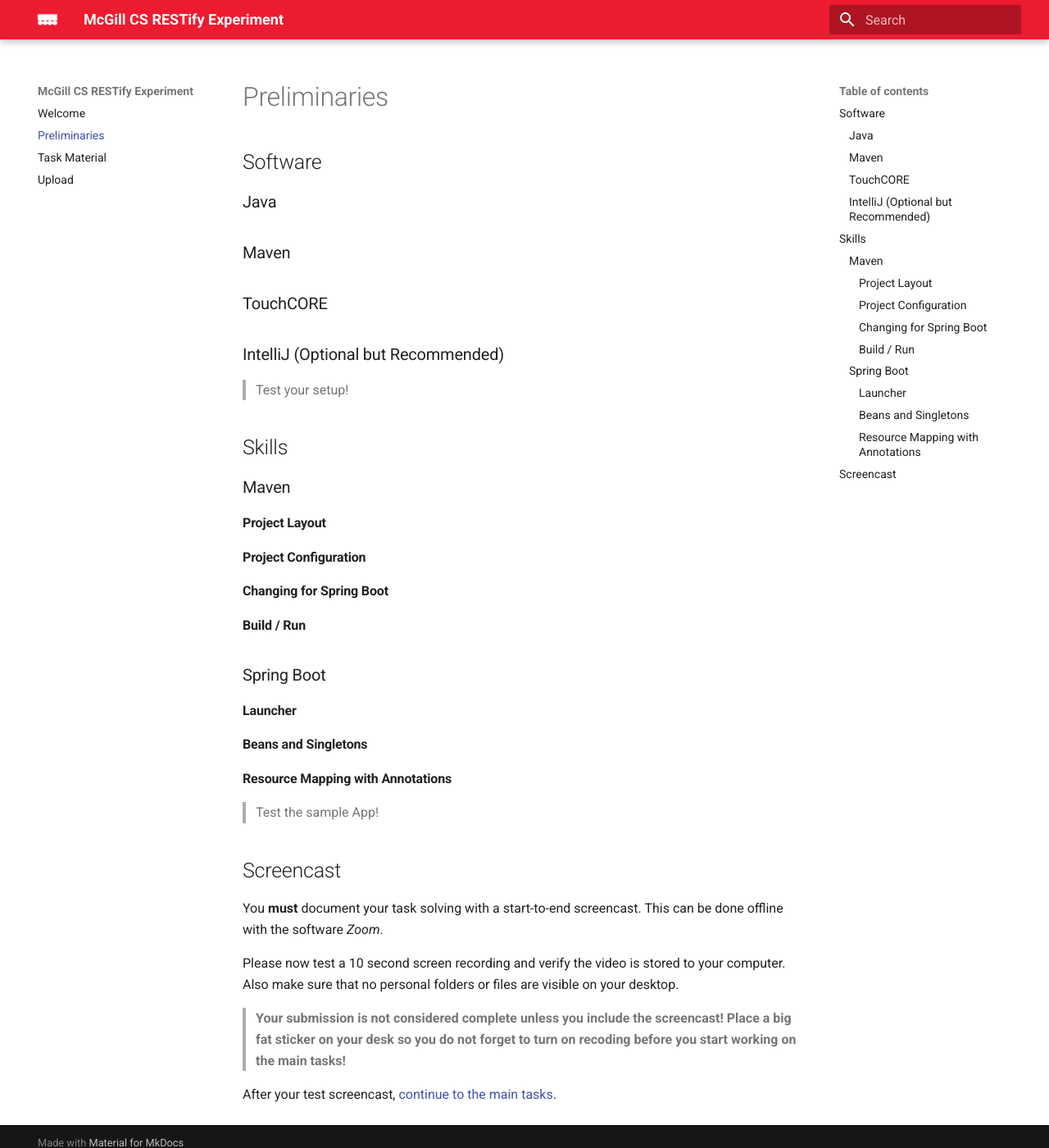
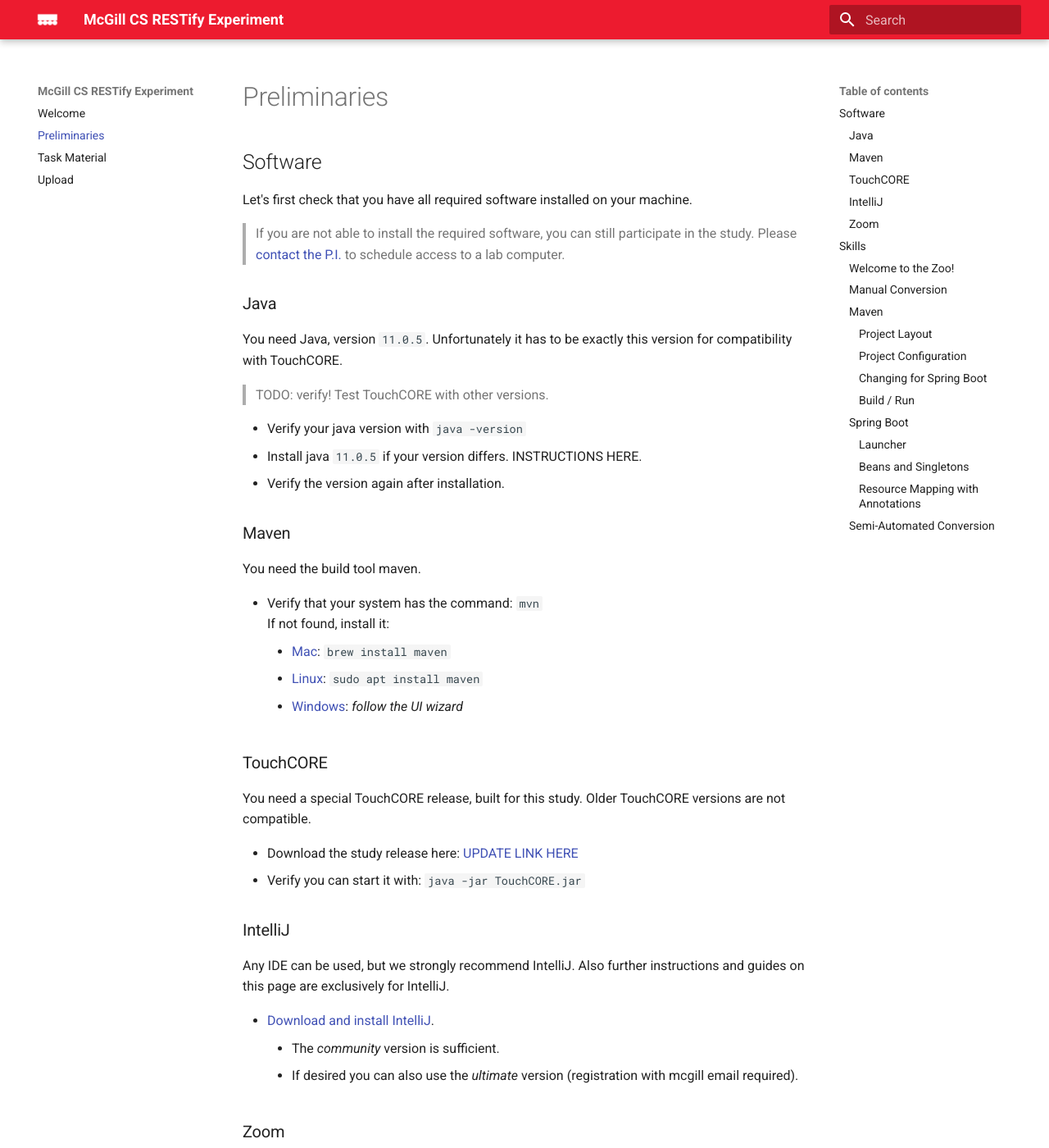
Before and after one commit to m5c/RestifyParticipantInstructions, an MkDocs documentation site: the page built from docs/preliminaries.md, in a window 1280 px wide and 1400 px high. Shown: the whole window at 82% size. Built offline with MkDocs 1.6.1 and Material for MkDocs 9.7.7, drawn with Linux system fonts in a browser that asks for light colours; some of the changed text lies outside the part shown.

Commit message:
Added instructions for software installation

````diff
--- a/docs/preliminaries.md
+++ b/docs/preliminaries.md
@@ -2,17 +2,104 @@
 
 ## Software
 
+Let's first check that you have all required software installed on your machine.
+
+ > If you are not able to install the required software, you can still participate in the study. Please [contact the P.I.](mailto:maximilian.schiedermeier@mcgill.ca) to schedule access to a lab computer.
+
 ### Java
+
+You need Java, version ```11.0.5```. Unfortunately it has to be exactly this version for compatibility with TouchCORE.
+
+ > TODO: verify! Test TouchCORE with other versions.
+
+ * Verify your java version with ```java -version```
+ * Install java ```11.0.5``` if your version differs. INSTRUCTIONS HERE.
+   * Verify the version again after installation.
 
 ### Maven
 
+You need the build tool maven.
+
+ * Verify that your system has the command: ```mvn```
+ If not found, install it:
+     * [Mac](https://brew.sh/): ```brew install maven```
+     * [Linux](https://linux.die.net/man/8/apt-get): ```sudo apt install maven```
+     * [Windows](https://maven.apache.org/download.cgi): *follow the UI wizard*
+
 ### TouchCORE
 
-### IntelliJ (Optional but Recommended)
+You need a special TouchCORE release, built for this study. Older TouchCORE versions are not compatible.
 
- > Test your setup!
+ * Download the study release here: [UPDATE LINK HERE](...)
+  * Verify you can start it with: ```java -jar TouchCORE.jar```
+
+### IntelliJ
+
+Any IDE can be used, but we strongly recommend IntelliJ. Also further instructions and guides on this page are exclusively for IntelliJ.
+
+ * [Download and install IntelliJ](https://www.jetbrains.com/idea/download/).
+    * The *community* version is sufficient.
+    * If desired you can also use the *ultimate* version (registration with mcgill email required).
+
+### Zoom
+
+You'll need zoom, to record your task activity.
+
+ * No worries you can stay offline, Zoom is only required to record your screen to disk.
+ * Unless already installed, [install zoom](https://zoom.us/download) now.
+ * Then try to record a short screencast, to test your setup:
+    * Start a new meeting.
+    ![zoom1](captures/zoom1.png)
+    * Click the record button.
+    ![zoom2a](captures/zoom2a.png)
+    * Start to share your Desktop.
+    ![zoom2b](captures/zoom2b.png)
+    * Wait some seconds.
+    * End the zoom meeting
+
+> **Verify that your *Desktop* recording to file worked. Watch your test recording now!**
 
 ## Skills
+
+Next I will provide you with the basic programming skills required for task completion.
+
+ * Your job will be the conversion of a legacy java program into a RESTful service.
+ * Depending on your task description you will either do this:
+    * Manually, using an IDE.
+    * Semi-automated, using TouchCORE.
+
+No worries, I will now show you everything you need to know, based on a tiny sample program.
+
+### Welcome to the Zoo!
+
+The Zoo is a little illustration of your upcoming tasks and tools.
+
+ * Please **now** [clone this sample project](https://github.com/kartoffelquadrat/Zoo):
+```git clone https://github.com/kartoffelquadrat/Zoo.git```
+ * The repository aready has both versions preparedL
+    * A classic java application:
+       * On branch ```master```: ```git checkout master```
+       * Compile it with: ```mvn clean install```
+       * Start it with: ```java -jar target/zoo.jar```
+    * A restful version:
+       * On branch ```RESTified```: ```git checkout RESTified```
+       * Compile it with: ```mvn clean package```
+       * Start it with: ```java -jar target/zoo-restified.jar```
+
+In the remainder of this section, I'll show you on the example of the Zoo how a legacy java program can be turned into a RESTful service.
+
+ * Manually, using an IDE.
+ * Semi-automated, using TouchCORE.
+
+  > That's right, I'll show you exaclty what awaits you in your upcoming tasks and how to solve them! Bear with me :)
+
+### Manual Conversion
+ * Whenever lost, you can use this command to see all changes made between the original and the RESTified version of the sample application:
+```git diff master..RESTified```
+
+
+
+
 
 ### Maven
 
@@ -32,14 +119,4 @@
 
 #### Resource Mapping with Annotations
 
- > Test the sample App!
-
-## Screencast
-
-You **must** document your task solving with a start-to-end screencast. This can be done offline with the software *Zoom*.
-
-Please now test a 10 second screen recording and verify the video is stored to your computer. Also make sure that no personal folders or files are visible on your desktop.
-
- > **Your submission is not considered complete unless you include the screencast! Place a big fat sticker on your desk so you do not forget to turn on recoding before you start working on the main tasks!**
-
-After your test screencast, [continue to the main tasks](../#your-main-tasks).
+### Semi-Automated Conversion
````
